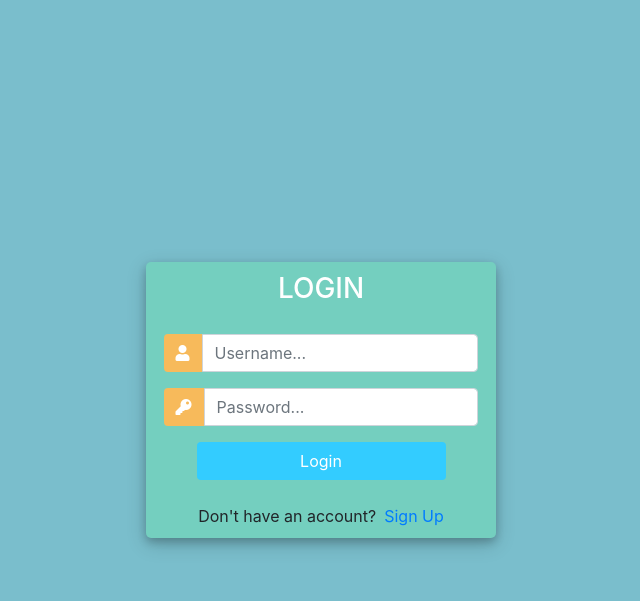
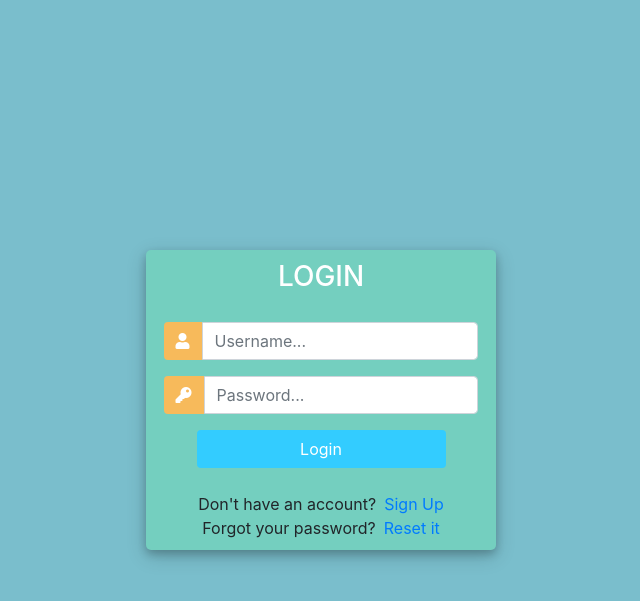
Before and after one commit to ursachecodrut/crm-project, a Django app: page /login/ in a window 1280 px wide. Shown: the top 601 px of the page, without its empty margins (319-959 px from the left). Run offline with Django 3.2, Linux system fonts and the light colour scheme; some libraries are stand-ins or nearby versions.

Commit message:
Password Reset Email  commit 2

```diff
--- a/crm/accounts/templates/accounts/login.html
+++ b/crm/accounts/templates/accounts/login.html
@@ -113,6 +113,9 @@
 					<div class="d-flex justify-content-center links">
 						Don't have an account? <a href="{% url 'register' %}" class="ml-2">Sign Up</a>
 					</div>
+					<div class="d-flex justify-content-center links">
+						 Forgot your password?<a href="{% url 'reset_password' %}" class="ml-2"> Reset it</a>
+					</div>
 
 				</div>
 			</div>
--- a/crm/accounts/templates/accounts/products.html
+++ b/crm/accounts/templates/accounts/products.html
@@ -1,7 +1,6 @@
 {% extends 'accounts/main.html' %}
 
 {% block content %}
-
 
 <br>
 
@@ -17,7 +16,6 @@
                     <th>Category</th>
                     <th>Price</th>
                 </tr>
-
                 {% for i in products %}
                 <tr>
                     <td>{{i.name}}</td>
--- a/crm/accounts/urls.py
+++ b/crm/accounts/urls.py
@@ -1,4 +1,7 @@
 from django.urls import path
+
+from django.contrib.auth import views as auth_views
+
 from . import views
 
 urlpatterns = [
@@ -17,6 +20,19 @@ urlpatterns = [
     path('create_order/<str:pk>/', views.createOrder, name="create_order"),
     path('update_order/<str:pk>/', views.updateOrder, name="update_order"),
     path('delete_order/<str:pk>/', views.deleteOrder, name="delete_order"),
+
+    path('reset_password/',
+        auth_views.PasswordResetView.as_view(template_name='accounts/password_reset.html'),
+        name='reset_password'),
+    path('reset_password_sent/',
+        auth_views.PasswordResetDoneView.as_view(template_name='accounts/password_reset_sent.html'),
+        name='password_reset_done'),
+    path('reset/<uidb64>/<token>/',
+        auth_views.PasswordResetConfirmView.as_view(template_name='accounts/password_reset_form.html'),
+        name='password_reset_confirm'),
+    path('reset_password_complete/',
+        auth_views.PasswordResetCompleteView.as_view(template_name='accounts/password_reset_done.html'),
+        name='password_reset_complete'),
 ]
 
 #codrut
--- a/crm/accounts/views.py
+++ b/crm/accounts/views.py
@@ -41,7 +41,7 @@ def loginPage(request):
 
 	if request.method == 'POST':
 		username = request.POST.get('username')
-		password =request.POST.get('password')
+		password = request.POST.get('password')
 
 		user = authenticate(request, username=username, password=password)
 
```
Also changed, not shown: crm/crm/settings.py (+10 -0 lines), crm/WhatsApp_Image_2020-04-24_at_11.25.42.jpeg (deleted), crm/db.sqlite3.
